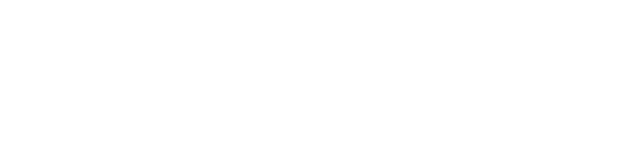
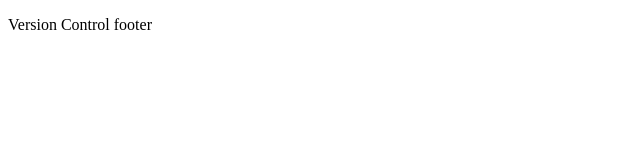
Before and after one commit to YodanyCuadros/version-control-simulation-YodanyCuadros, a plain HTML site: page index.html in a window 1280 px wide. Shown: the whole page, without its empty margins (0-640 px from the left). Drawn offline with Linux system fonts and the light colour scheme.

Commit message:
Added footer section to index.html

```diff
--- a/index.html
+++ b/index.html
@@ -7,5 +7,8 @@
 </head>
 <body>
 
+  <footer>
+    <p>Version Control footer</p>
+  </footer>
 </body>
 </html>
```
